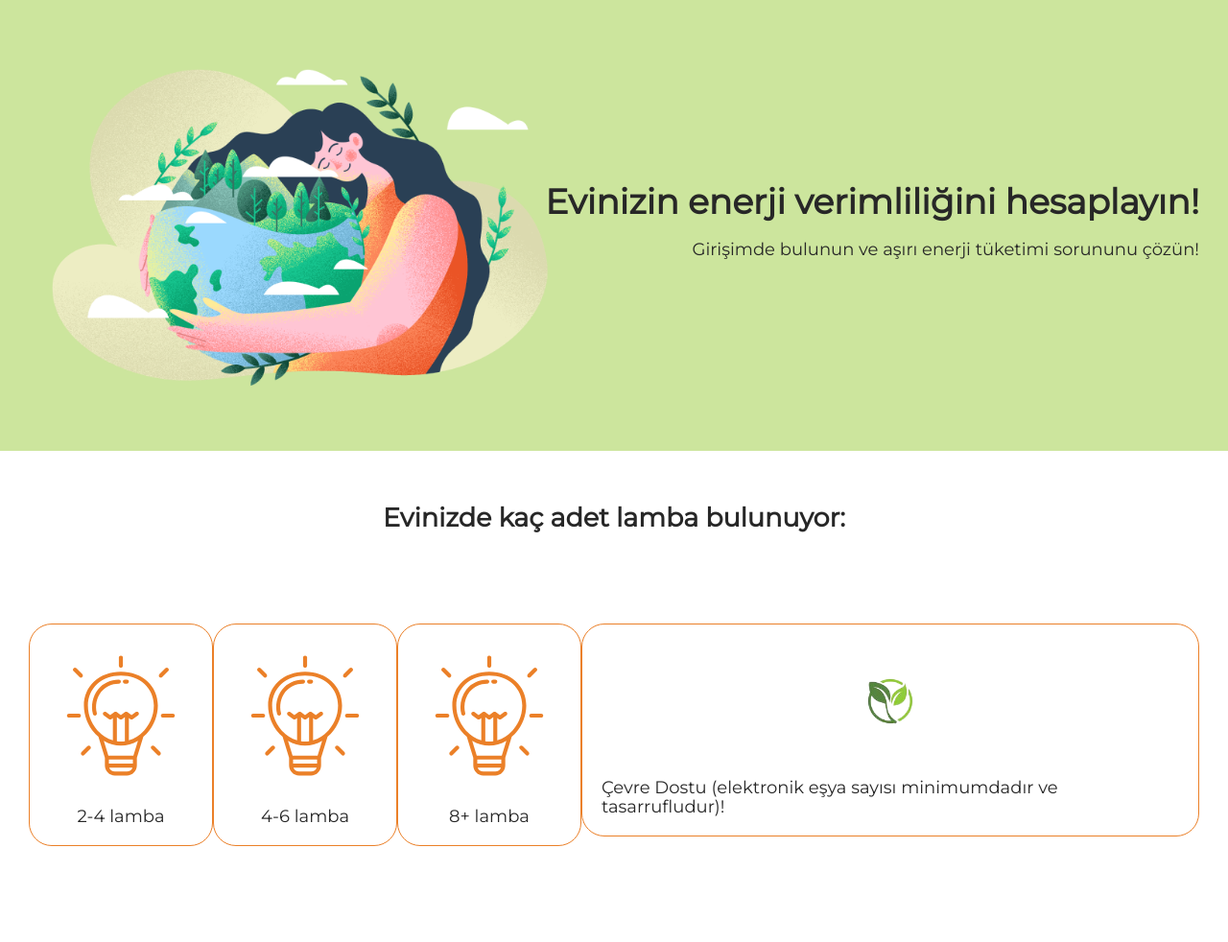
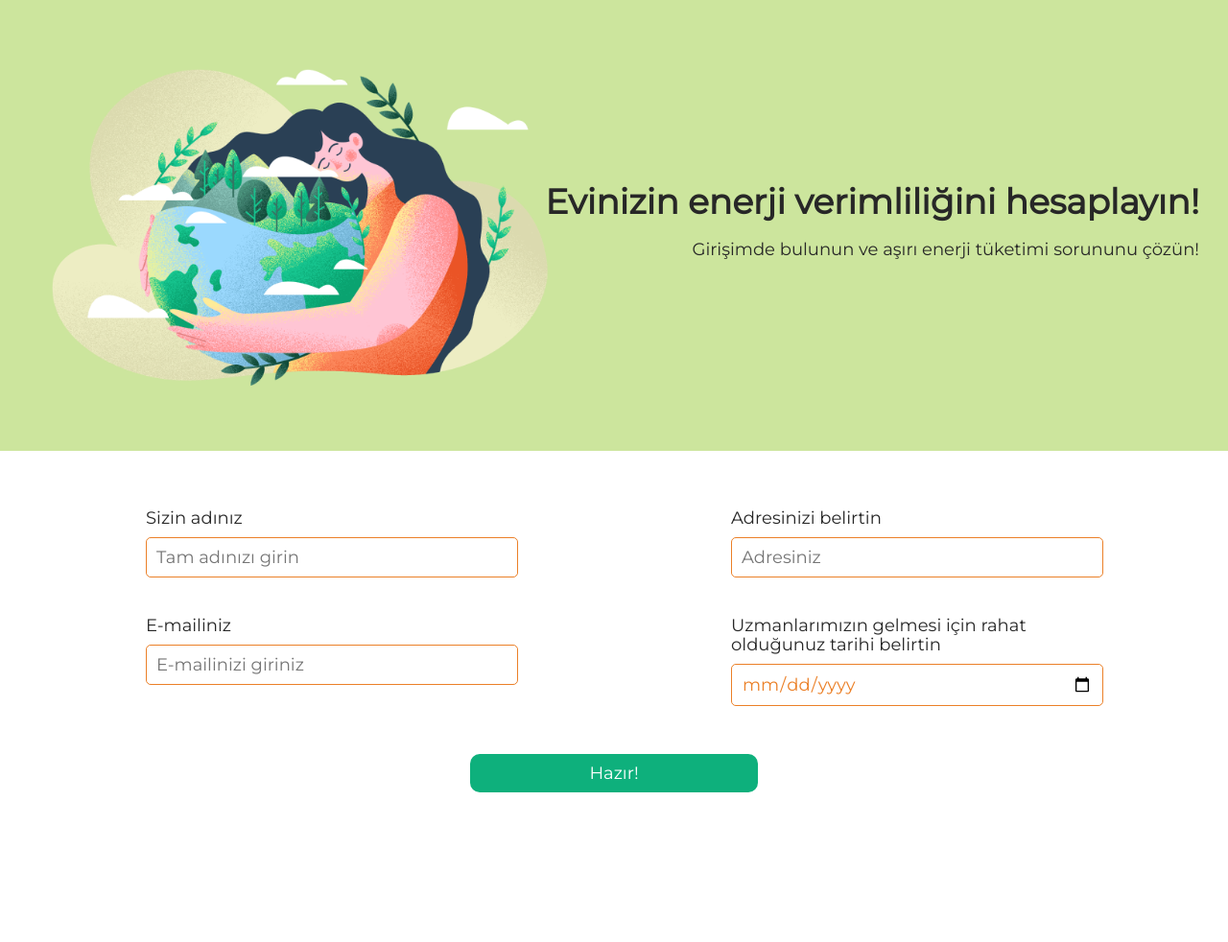
Before and after one commit to LegendaryHyper/JinjaFirst, a Flask app: page /form in a window 1280 px wide. Shown: the whole page at 96% size. After the commit the page ends 826 px from the top, so only its background shows below. Run offline with Flask 3, Linux system fonts and the light colour scheme.

Commit message:
Revamped

```diff
--- /dev/null
+++ b/database_counter_container.txt
@@ -0,0 +1 @@
+1
--- a/main.py
+++ b/main.py
@@ -1,8 +1,11 @@
-# Import / İçe Aktarma
-from flask import Flask, render_template
+# İçe Aktarma
+from flask import Flask, render_template, request
 
 
 app = Flask(__name__)
+
+with open("database_counter_container.txt", "r", encoding='utf-8') as filee:
+    database_counter = int(filee.read())
 
 def result_calculate(size, lights, device):
     # Elektrikli cihazların enerji tüketimini hesaplamaya olanak tanıyan değişkenler
@@ -15,7 +18,6 @@ def result_calculate(size, lights, device):
 @app.route('/')
 def index():
     return render_template('index.html')
-
 # İkinci sayfa
 @app.route('/<size>')
 def lights(size):
@@ -42,4 +44,37 @@ def end(size, lights, device):
                                                     float(device)
                                                     )
                         )
-app.run(debug=True)
+# Form
+@app.route('/form')
+def form():
+    return render_template('form.html')
+
+#Formun sonuçları
+@app.route('/submit', methods=['POST'])
+def submit_form():
+    # Veri toplama için değişkenleri tanımlayın
+    global database_counter
+    name = request.form['name']
+    email = request.form['email']
+    address = request.form['address']
+    date = request.form['date']
+    with open("form_database.txt", "a", encoding='utf-8') as f:
+        database_counter += 1
+
+        f.write("Ad "+ str(database_counter) + ": " + name + "\n")
+        f.write("Email "+ str(database_counter) + ": " + email + "\n")
+        f.write("Address "+ str(database_counter) + ": " + address + "\n")
+        f.write("Tarih "+ str(database_counter) + ": " + date + "\n\n")
+    with open("database_counter_container.txt", "w") as filefile:
+        filefile.write(str(database_counter))
+
+    # Verilerinizi kaydedebilir veya e-posta ile gönderebilirsiniz
+    return render_template('form_result.html',
+                           # Değişkenleri buraya yerleştirin
+                           name=name,
+                           email=email,
+                           address=address,
+                           date=date,
+                           )
+
+app.run(debug=False)
--- a/static/css/style.css
+++ b/static/css/style.css
@@ -91,3 +91,83 @@ main {
 .main__title--margin {
     margin-bottom: 50px;
 }
+
+.main__link {
+    display: inline-block;
+    text-decoration: none;
+    padding: 20px 0;
+    width: 300px;
+    border-radius: 20px;
+    background-color: #0EB07C;
+    text-align: center;
+    cursor: pointer;
+    color: #fff;
+}
+
+.form {
+    display: flex;
+    flex-direction: column;
+    align-items: center;
+    gap: 50px;
+}
+
+
+.user input {
+    padding: 10px;
+    border: 1px solid #EB8028;
+    background: inherit;
+    border-radius: 5px;
+    font: inherit;
+    width: 100%;
+    color: #EB8028;
+}
+
+.user input:focus,
+.user input:active {
+    border: 1px solid #EB8028;
+    outline: none;
+}
+
+.user {
+    display: flex;
+    flex-direction: row;
+    width: 100%;
+    justify-content: space-around;
+}
+
+.user-info {
+    width: 30%;
+    display: flex;
+    flex-direction: column;
+    gap: 40px;
+}
+
+label {
+    display:inline-block ;
+    margin-bottom: 10px;
+}
+
+.address-date {
+    width: 30%;
+    display: flex;
+    flex-direction: column;
+    gap: 40px;
+}
+
+.delivery {
+    display: flex;
+    justify-content: space-between;
+}
+
+.button {
+    width: 10%;
+    padding: 10px;
+    min-width: 300px;
+    cursor: pointer;
+    align-self: center;
+    border: none;
+    border-radius: 10px;
+    background: #0EB07C;
+    font: inherit;
+    color: #fff;
+}
--- a/templates/end.html
+++ b/templates/end.html
@@ -29,10 +29,16 @@
         <img class="rez__img" src="../../static/img/planet_medium.svg" alt="">
         <span>Sonucunuz {{result}} kWh</span>
         <span>Evınızın enerji verimliliği orta düzeydedir!</span>
+        <a href = "{{ url_for('form') }}" >Gerekli servisin sağlanması için formu doldurabilirsiniz
+          <span>Dünyayı daha çevreci bir yer yapmak ister misiniz? Formu doldurun ve size çevreci bir yapı oluşturalım!</span>
+        </a>
         {%elif result >= 300%}
         <img class="rez__img" src="../../static/img/planet_bad.svg" alt="">
         <span>Sonucunuz {{result}} kWh</span>
         <span>Evınızın enerji verimliliği ortalamadan düşüktür!</span>
+        <a href = "{{ url_for('form') }}" >
+          <span>Dünyayı daha çevreci bir yer yapmak ister misiniz? Formu doldurun ve size çevreci bir yapı oluşturalım!</span>
+        </a>
         {%endif%}
     </div>
     {% endblock %}
--- /dev/null
+++ b/templates/form.html
@@ -0,0 +1,57 @@
+<!doctype html>
+<html lang="en">
+<head>
+  <meta charset="UTF-8">
+  <meta
+    name="viewport"
+    content="width=device-width, user-scalable=no, initial-scale=1.0, maximum-scale=1.0, minimum-scale=1.0"
+  >
+  <meta http-equiv="X-UA-Compatible" content="ie=edge">
+  <link rel="stylesheet" href="../../static/css/style.css">
+  <title>Akıllı evler için enerji verimlilik hesaplayıcısı</title>
+</head>
+<body>
+  <header class="header">
+    <div class="header__text">
+      <h1>Evinizin enerji verimliliğini hesaplayın!</h1>
+      <p>Girişimde bulunun ve aşırı enerji tüketimi sorununu çözün!</p>
+    </div>
+  </header>
+  <main>
+    {% block content %}
+    <form action="{{ url_for('submit_form') }}" method="post" class="form">
+      <div class="user">
+        <ul class="user-info">
+            <li class="user-info__item">
+
+              <label for="name">Sizin adınız</label>
+              <input type="text" name="name" id="name" placeholder="Tam adınızı girin" required>
+            </li>
+            <li class="user-info__item">
+              <label for="name">E-mailiniz</label>
+              <input type="text" name="email" id="email" placeholder="E-mailinizi giriniz" required>
+            </li>
+        </ul>
+        <!--Adres ve isim için alanlar-->
+        <ul class="address-date">
+            <li class="user-info__item">
+
+                <label for="address">Adresinizi belirtin</label>
+                <input type="text" name="address" id="address" placeholder="Adresiniz" required>
+            </li>
+            <li class="user-info__item">
+
+                <label for="date">Uzmanlarımızın gelmesi için rahat olduğunuz tarihi belirtin</label>
+                <input type="date" name="date" id="date" required>
+            </li>
+        </ul>
+    </div>
+    <button class="button" type="submit">Hazır!</button>
+    </form>
+    {% endblock %}
+  </main>
+  <footer>
+
+  </footer>
+</body>
+</html>
```
Also changed, not shown: templates/form_result.html (added, +37 -0 lines), form_database.txt (added).
